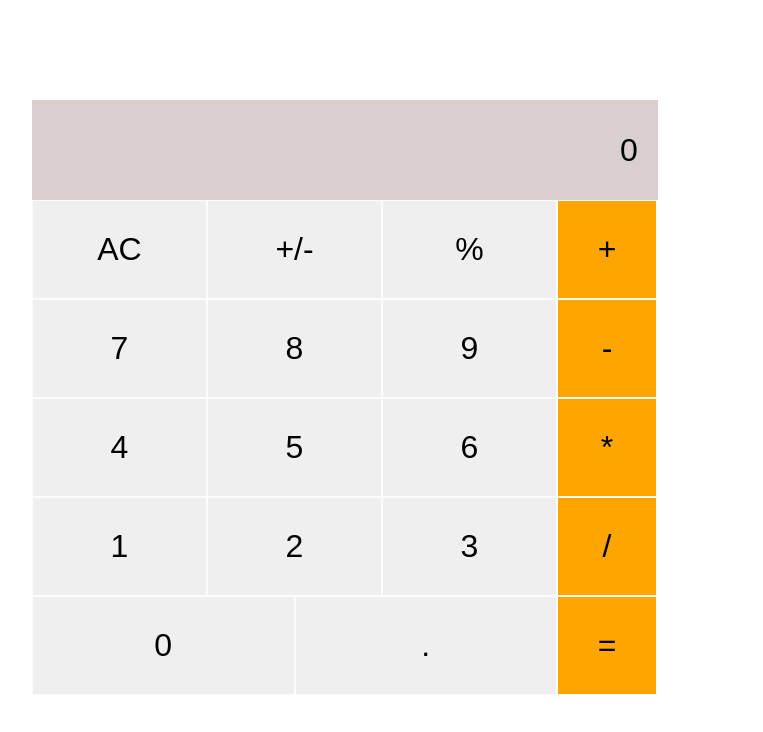
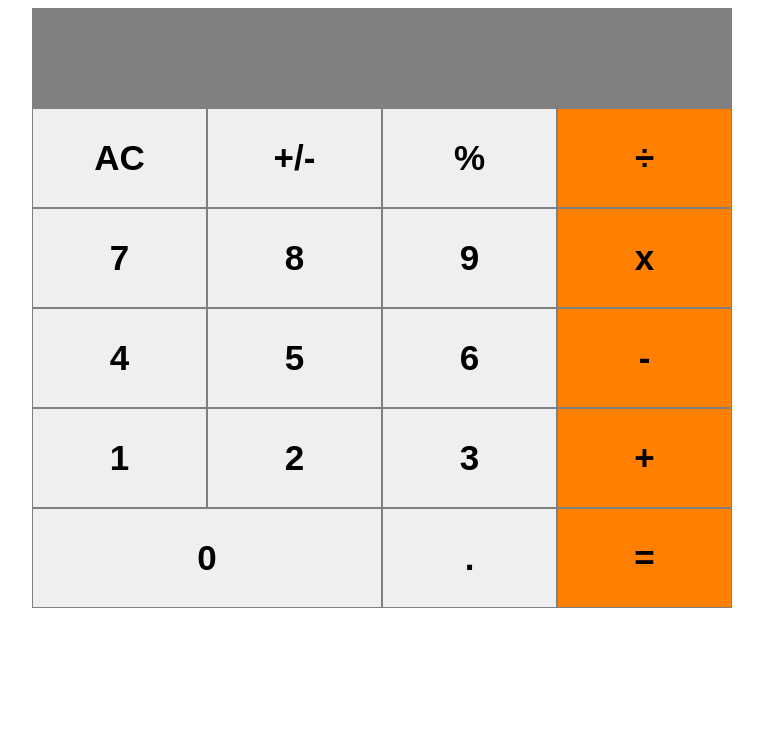
Before and after one commit to GordonOtieno/math-magicians, a React (Create React App) app: page / in a window 1280 px wide. Shown: the top 732 px of the page, without its empty margins (258-1021 px from the left). Built offline with nearby package versions, Linux system fonts and the light colour scheme.

Commit message:
add action handlers

```diff
--- a/package.json
+++ b/package.json
@@ -6,6 +6,8 @@
     "@testing-library/jest-dom": "^5.16.5",
     "@testing-library/react": "^13.4.0",
     "@testing-library/user-event": "^13.5.0",
+    "big.js": "^6.2.1",
+    "prop-types": "^15.8.1",
     "react": "^18.2.0",
     "react-dom": "^18.2.0",
     "react-scripts": "5.0.1",
--- a/src/App.css
+++ b/src/App.css
@@ -1,78 +1,61 @@
-body {
-  margin: 0;
-  padding: 0;
-  font-family: sans-serif;
+
+.App {
+  display: flex;
+  flex-direction: column;
+  margin: auto;
 }
 
-button {
-  font-size: 2rem;
-  border: 1px solid rgb(252, 252, 252);
-  cursor: pointer;
-  padding: 15px;
+.d {
+  display: flex;
+  flex-direction: row-reverse;
+  align-self: center;
+  background-color: gray;
+  height: 100px;
 }
 
-.operations button {
-  background-color: orange;
-  width: 100px;
+.common-width {
+  width: 700px;
 }
 
-.digits button {
-  background-color: #efefef;
-  flex: 1 0 26%;
-  padding: 30px;
+.result {
+  display: flex;
+  flex-direction: column-reverse;
+  color: white;
+  font-weight: bolder;
+  font-size: 38px;
+  padding: 5px;
+  margin-right: 1rem;
 }
 
-/* All things Grid, Flexbox, Box Alignment */
-.subgrid {
-  display: grid;
+.bPanel-width {
+  width: 100%;
 }
 
-.wrapper {
-  grid-template-areas:
-    "total total total total"
-    "modif modif modif oper"
-    "digit digit digit oper"
-    "digit digit digit oper"
-    "digit digit digit oper"
-    "digit digit digit oper";
-  grid-auto-columns: 1fr;
-  max-width: 700px;
-  min-height: 60vh;
-  margin: 0 auto;
-  margin-top: 100px;
-  display: grid;
+.group1,
+.group2,
+.group3,
+.group4,
+.group5 {
+  height: 100px;
+  display: flex;
+  flex-direction: row;
 }
 
-.show-input {
-  grid-area: total;
-  background-color: rgb(218, 207, 207);
-  height: 100px;
-  position: relative;
-  display: flex;
-  justify-content: flex-start;
-  align-items: center;
-  font-size: 1rem;
-  width: 89.4%;
-  margin-bottom: 0;
+.w-50 {
+  width: 40%;
 }
 
-.calcInput {
-  position: absolute;
-  right: 20px;
-  font-size: 2rem;
+.w-25 {
+  width: 20%;
 }
 
-.operations {
-  grid-area: oper;
+.bold-size {
+  font-size: 35px;
+  font-weight: 900;
+  border: 1px solid gray;
 }
 
-.digits {
-  grid-area: digit;
-  display: flex;
-  flex-wrap: wrap;
+.focus:focus {
+  border: 1px solid white;
+  cursor: pointer;
 }
-
-.modifiers {
-  grid-auto-flow: column;
-  grid-auto-columns: 1fr;
-}
--- a/src/App.js
+++ b/src/App.js
@@ -1,4 +1,5 @@
 import Calculator from './components/Calculator';
+import './App.css';
 
 function App() {
   return (
--- /dev/null
+++ b/src/components/Button.js
@@ -0,0 +1,29 @@
+import React from 'react';
+import PropTypes from 'prop-types';
+
+const Button = ({
+  color, name, width, handleClick,
+}) => (
+  <button
+    className="bold-size focus"
+    onClick={() => handleClick(name)}
+    type="button"
+    style={{ backgroundColor: color, width: width === true ? '50%' : '25%' }}
+  >
+    {name}
+  </button>
+);
+
+Button.defaultProps = {
+  color: '##fffefe',
+  width: 1,
+};
+
+Button.propTypes = {
+  name: PropTypes.string.isRequired,
+  handleClick: PropTypes.func.isRequired,
+  color: PropTypes.string,
+  width: PropTypes.bool,
+};
+
+export default Button;
--- /dev/null
+++ b/src/components/ButtonContainer.js
@@ -0,0 +1,50 @@
+import React from 'react';
+import PropTypes from 'prop-types';
+import Button from './Button';
+
+const ButtonPanel = ({ handleClick }) => {
+  const group1 = ['AC', '+/-', '%', '÷'];
+  const group2 = ['7', '8', '9', 'x'];
+  const group3 = ['4', '5', '6', '-'];
+  const group4 = ['1', '2', '3', '+'];
+  const group5 = ['0', '.', '='];
+
+  const terFunc = (button, group) => (button === group[group.length - 1] ? (
+  // if the button is the last element in group
+    <Button
+      name={button}
+      key={button}
+      width={false}
+      color="#ff8000"
+      handleClick={handleClick}
+    />
+  ) : (
+    <Button
+      name={button}
+      key={button}
+      width={false}
+      handleClick={handleClick}
+    /> // picks the default color
+  ));
+
+  const buttonGroup = (group) => group.map((button) => (button === '0' ? ( // If button is 0 set the width to 50%
+    <Button name={button} key={button} width handleClick={handleClick} />
+  ) : (
+    terFunc(button, group)
+  )));
+
+  return (
+    <div className="calculatorPanel bPanel-width">
+      <div className="group1">{buttonGroup(group1)}</div>
+      <div className="group2">{buttonGroup(group2)}</div>
+      <div className="group3">{buttonGroup(group3)}</div>
+      <div className="group4">{buttonGroup(group4)}</div>
+      <div className="group5">{buttonGroup(group5)}</div>
+    </div>
+  );
+};
+
+ButtonPanel.propTypes = {
+  handleClick: PropTypes.func.isRequired,
+};
+export default ButtonPanel;
--- a/src/components/Calculator.js
+++ b/src/components/Calculator.js
@@ -1,55 +1,30 @@
 import React from 'react';
+import Calculate from '../logic/calculate';
+import Display from './Display';
+import ButtonPanel from './ButtonContainer';
 
-import '../App.css';
+class Calculator extends React.Component {
+  constructor() {
+    super();
+    this.state = {
+      total: null,
+      next: null,
+      operation: null,
+    };
+    this.handleClick = this.handleClick.bind(this);
+  }
 
-class Calculator extends React.PureComponent {
+  handleClick(btnName) {
+    const { total, next, operation } = this.state;
+    this.setState(Calculate({ total, next, operation }, btnName));
+  }
+
   render() {
-    const calcButtons = [];
-    ['AC', '+/-', '%', 7, 8, 9, 4, 5, 6, 1, 2, 3, 0, '.'].forEach((item) => {
-      calcButtons.push(
-        <button
-          type="button"
-          value={item}
-          key={item}
-        >
-          {' '}
-          {item}
-        </button>,
-      );
-    });
+    const { total, next, operation } = this.state;
     return (
-      <div className="wrapper">
-        {' '}
-        <div className="show-input"><p className="calcInput">0</p></div>
-        <div className="digits flex">{calcButtons}</div>
-        <div className="operations subgrid">
-          <button type="button" value="+">
-            +
-          </button>
-
-          <button type="button" value="-">
-            {' '}
-            -
-            {' '}
-          </button>
-
-          <button type="button" value="*">
-            {' '}
-            *
-          </button>
-
-          <button value="/" type="button">
-            {' '}
-            /
-          </button>
-          {/* "=" btn */}
-          <button
-            type="button"
-            value="="
-          >
-            =
-          </button>
-        </div>
+      <div className="App common-width">
+        <Display total={total} operation={operation} next={next} />
+        <ButtonPanel handleClick={this.handleClick} />
       </div>
     );
   }
--- /dev/null
+++ b/src/components/Display.js
@@ -0,0 +1,28 @@
+import React from 'react';
+import propTypes from 'prop-types';
+
+const Display = ({ total, next, operation }) => (
+  <div className="d common-width">
+    <div className="result">
+      {total}
+      {' '}
+      {operation}
+      {' '}
+      {next}
+      {' '}
+    </div>
+  </div>
+);
+Display.propTypes = {
+  total: propTypes.string,
+  next: propTypes.string,
+  operation: propTypes.string,
+};
+
+Display.defaultProps = {
+  total: '0',
+  next: '',
+  operation: '',
+};
+
+export default Display;
--- a/src/index.js
+++ b/src/index.js
@@ -1,6 +1,8 @@
 import React from 'react';
 import { createRoot } from 'react-dom/client';
+// import Calculator from './components/Calculator';
 import App from './App';
+import './App.css';
 
 const root = createRoot(document.getElementById('root'));
 root.render(
--- /dev/null
+++ b/src/logic/calculate.js
@@ -0,0 +1,133 @@
+import operate from './operate'; /* eslint prefer-const: "error" */
+
+function isNumber(item) {
+  return !!item.match(/[0-9]+/);
+}
+
+/**
+ * Given a button name and a calculator data object, return an updated
+ * calculator data object.
+ *
+ * Calculator data object contains:
+ *   total:s      the running total
+ *   next:String       the next number to be operated on with the total
+ *   operation:String  +, -, etc.
+ */
+export default function calculate(obj, buttonName) {
+  if (buttonName === 'AC') {
+    return {
+      total: null,
+      next: null,
+      operation: null,
+    };
+  }
+
+  if (isNumber(buttonName)) {
+    if (buttonName === '0' && obj.next === '0') {
+      return {};
+    }
+    // If there is an operation, update next
+    if (obj.operation) {
+      if (obj.next && obj.next !== '0') {
+        return { ...obj, next: obj.next + buttonName };
+      }
+      return { ...obj, next: buttonName };
+    }
+    // If there is no operation, update next and clear the value
+    if (obj.next && obj.next !== '0') {
+      return {
+        next: obj.next + buttonName,
+        total: null,
+      };
+    }
+    return {
+      next: buttonName,
+      total: null,
+    };
+  }
+
+  if (buttonName === '.') {
+    if (obj.next) {
+      if (obj.next.includes('.')) {
+        return { ...obj };
+      }
+      return { ...obj, next: `${obj.next}.` };
+    }
+    if (obj.operation) {
+      return { ...obj, next: '0.' };
+    }
+    if (obj.total) {
+      if (obj.total.includes('.')) {
+        return {};
+      }
+      return { ...obj, next: `${obj.total}.` };
+    }
+    return { ...obj, next: '0.' };
+  }
+
+  if (buttonName === '=') {
+    if (obj.next && obj.operation) {
+      return {
+        total: operate(obj.total, obj.next, obj.operation),
+        next: null,
+        operation: null,
+      };
+    }
+    // '=' with no operation, nothing to do
+    return {};
+  }
+
+  if (buttonName === '+/-') {
+    if (obj.next) {
+      return { ...obj, next: (-1 * parseFloat(obj.next)).toString() };
+    }
+    if (obj.total) {
+      return { ...obj, total: (-1 * parseFloat(obj.total)).toString() };
+    }
+    return {};
+  }
+
+  // Button must be an operation
+
+  // When the user presses an operation button without having entered
+  // a number first, do nothing.
+  // if (!obj.next && !obj.total) {
+  //   return {};
+  // }
+
+  // User pressed an operation after pressing '='
+  if (!obj.next && obj.total && !obj.operation) {
+    return { ...obj, operation: buttonName };
+  }
+
+  // User pressed an operation button and there is an existing operation
+  if (obj.operation) {
+    if (obj.total && !obj.next) {
+      return { ...obj, operation: buttonName };
+    }
+
+    if (!obj.total) {
+      return { total: 0, operation: buttonName };
+    }
+
+    return {
+      total: operate(obj.total, obj.next, obj.operation),
+      next: null,
+      operation: buttonName,
+    };
+  }
+
+  // no operation yet, but the user typed one
+
+  // The user hasn't typed a number yet, just save the operation
+  if (!obj.next) {
+    return { operation: buttonName };
+  }
+
+  // save the operation and shift 'next' into 'total'
+  return {
+    total: obj.next,
+    next: null,
+    operation: buttonName,
+  };
+}
--- /dev/null
+++ b/src/logic/operate.js
@@ -0,0 +1,30 @@
+import Big from 'big.js';
+
+export default function operate(numberOne, numberTwo, operation) {
+  const one = Big(numberOne);
+  const two = Big(numberTwo);
+  if (operation === '+') {
+    return one.plus(two).toString();
+  }
+  if (operation === '-') {
+    return one.minus(two).toString();
+  }
+  if (operation === 'x') {
+    return one.times(two).toString();
+  }
+  if (operation === '÷') {
+    try {
+      return one.div(two).toString();
+    } catch (err) {
+      return "Can't divide by 0.";
+    }
+  }
+  if (operation === '%') {
+    try {
+      return one.mod(two).toString();
+    } catch (err) {
+      return "Can't find modulo as can't divide by 0.";
+    }
+  }
+  throw Error(`Unknown operation '${operation}'`);
+}
```
Also changed, not shown: 1 other file (tests, documents, lock files or other folders).
